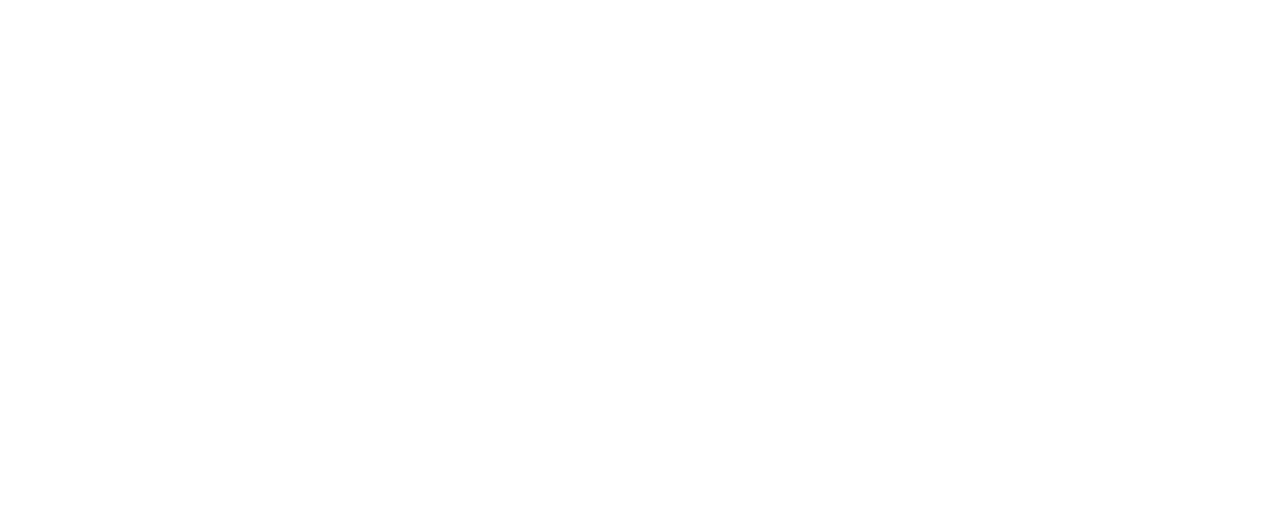
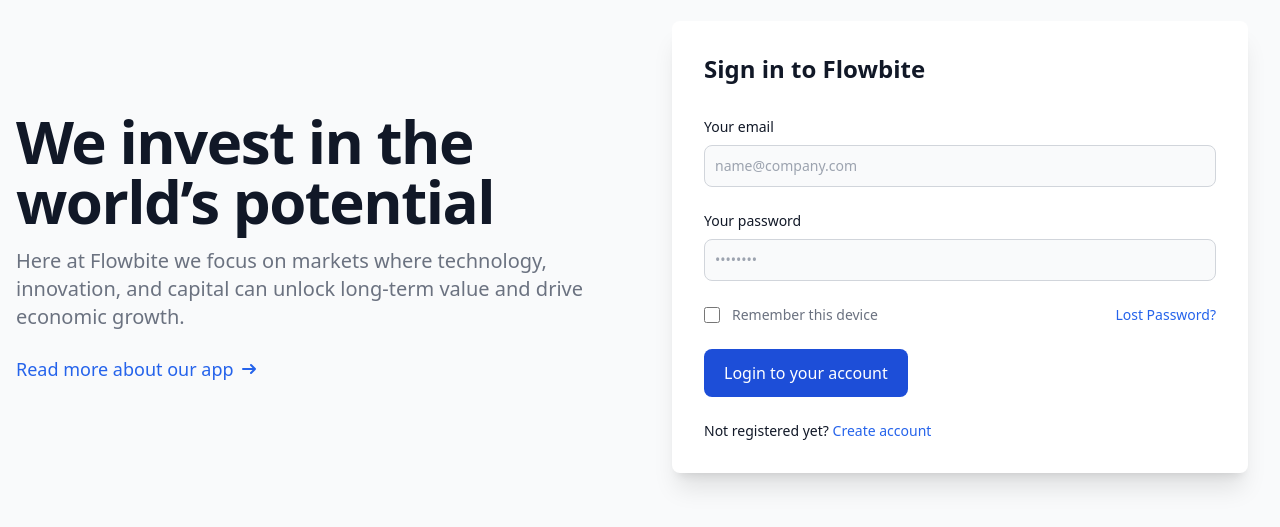
Before and after one commit to Om6064/Lab-Management-System, a React (Vite) app: page /login in a window 1280 px wide. Shown: the part 153-680 px from the top of the page. Built offline with nearby package versions, Linux system fonts and the light colour scheme; no server answers.

Commit message:
done with protected routes and login functionality

```diff
--- a/package.json
+++ b/package.json
@@ -12,7 +12,9 @@
   "dependencies": {
     "firebase": "^12.1.0",
     "react": "^19.1.1",
-    "react-dom": "^19.1.1"
+    "react-dom": "^19.1.1",
+    "react-router-dom": "^7.8.2",
+    "react-toastify": "^11.0.5"
   },
   "devDependencies": {
     "@eslint/js": "^9.33.0",
--- a/src/App.jsx
+++ b/src/App.jsx
@@ -1,16 +1,21 @@
-import { useContext, useState } from "react"
-import { AuthContext } from "./context/AuthContentProvider"
-import Counter from "./components/Counter";
-
-
-
+import { BrowserRouter, Route, Routes } from "react-router-dom"
+import Dashboard from "./pages/Dashboard"
+import ProtectedRoute from "./components/ProtectedRoute"
+import Login from "./pages/Login"
+import { ToastContainer } from "react-toastify"
+import ReverceProtectedRoutes from "./components/ReverceProtectedRoutes"
 
 const App = () => {
-    let store = useContext(AuthContext)
-    console.log(store);
     return (
-        <div> <Counter/></div>
-
+        <div>
+            <BrowserRouter>
+                <Routes>
+                    <Route path="/" element={<ProtectedRoute Comp={Dashboard}/>}/>
+                    <Route path="/login" element={<ReverceProtectedRoutes Comp={Login}/>}/>
+                </Routes>
+                <ToastContainer />
+            </BrowserRouter>
+        </div>
     )
 }
 
--- /dev/null
+++ b/src/components/ProtectedRoute.jsx
@@ -0,0 +1,21 @@
+import { useContext, useEffect } from 'react'
+import { useNavigate } from 'react-router-dom'
+import { AuthContext } from '../context/AuthContentProvider'
+
+const ProtectedRoute = ({ Comp }) => {
+    const {user} = useContext(AuthContext)
+    const navigate = useNavigate()
+
+    useEffect(() => {
+        if (user == null) {
+            navigate("/login")
+            return
+        }
+    }, [])
+
+    return (
+        <Comp />
+    )
+}
+
+export default ProtectedRoute
--- /dev/null
+++ b/src/components/ReverceProtectedRoutes.jsx
@@ -0,0 +1,21 @@
+import { useContext, useEffect } from "react"
+import { AuthContext } from "../context/AuthContentProvider"
+import { useNavigate } from "react-router-dom"
+
+const ReverceProtectedRoutes = ({Comp}) => {
+    const { user } = useContext(AuthContext)
+    const navigate = useNavigate()
+
+    useEffect(() => {
+        if (user !== null) {
+            navigate("/")
+            return
+        }
+    }, [])
+
+    return (
+        <Comp />
+    )
+}
+
+export default ReverceProtectedRoutes
--- /dev/null
+++ b/src/config/firebase.js
@@ -0,0 +1,15 @@
+
+import { initializeApp } from "firebase/app";
+import { getAuth } from "firebase/auth";
+
+const firebaseConfig = {
+  apiKey: "AIzaSyB8d6cN6GLMAjIZWV4q9HWyDsevvYzns8M",
+  authDomain: "lab-management-system-c3664.firebaseapp.com",
+  projectId: "lab-management-system-c3664",
+  storageBucket: "lab-management-system-c3664.firebasestorage.app",
+  messagingSenderId: "333375273638",
+  appId: "1:333375273638:web:f0eddeb4c9fd533a9a1267"
+};
+
+export const app = initializeApp(firebaseConfig);
+export const auth = getAuth(app)
--- a/src/context/AuthContentProvider.jsx
+++ b/src/context/AuthContentProvider.jsx
@@ -1,15 +1,23 @@
-import { createContext, useState } from "react"
+import { getAuth, onAuthStateChanged } from "firebase/auth"
+import { createContext, useEffect, useState } from "react"
+import { data } from "react-router-dom"
+import { app } from "../config/firebase"
 
 
-export const AuthContext =  createContext()
-export const AuthContentProvider = ({children}) => {
-    const [count,setCount] = useState(0);
-    const [input,setInput] = useState([]);
+export const AuthContext = createContext()
+export const AuthContentProvider = ({ children }) => {
+    const [user,setUser] = useState()
+
+    const auth = getAuth(app)
+    useEffect(() => {
+        onAuthStateChanged(auth, (data) => {
+            setUser(data)
+        })
+    }, [])
 
     const value = {
-    count,input,setCount
-}
-
+        user
+    }
     return (
         <AuthContext.Provider value={value}>
             {children}
--- /dev/null
+++ b/src/pages/Dashboard.jsx
@@ -0,0 +1,7 @@
+const Dashboard = () => {
+    return (
+        <div>Dashboard</div>
+    )
+}
+
+export default Dashboard
--- /dev/null
+++ b/src/pages/Login.jsx
@@ -0,0 +1,87 @@
+import { useState } from "react"
+import { app } from "../config/firebase";
+import { getAuth, signInWithEmailAndPassword } from "firebase/auth";
+import { useNavigate } from "react-router-dom";
+import { toast } from "react-toastify";
+
+const Login = () => {
+    const auth = getAuth(app);
+    const [input, setInput] = useState({
+        email: "", password: ""
+    })
+    const navigate = useNavigate();
+
+    const handleChange = (e) => {
+        setInput({ ...input, [e.target.id]: e.target.value })
+    }
+    console.log(input);
+
+    const handleSubmit = async(e) => {
+        e.preventDefault()
+
+        try {
+            await signInWithEmailAndPassword(auth,input.email,input.password)
+            navigate("/")
+        } catch (error) {
+            if (error.code == "auth/too-many-requests") {
+                toast.error("too-many-requests")
+            }
+            if (error.code == "auth/invalid-credential") {
+                toast.error("invalid-credential")
+            }
+        }
+    }
+
+    return (
+
+        <div className="">
+            <section className="bg-gray-50 dark:bg-gray-900 h-screen flex items-center justify-center">
+                <div className="py-8 px-4 mx-auto max-w-screen-xl lg:py-16 grid lg:grid-cols-2 gap-8 lg:gap-16">
+                    <div className="flex flex-col justify-center">
+                        <h1 className="mb-4 text-4xl font-extrabold tracking-tight leading-none text-gray-900 md:text-5xl lg:text-6xl dark:text-white">We invest in the world’s potential</h1>
+                        <p className="mb-6 text-lg font-normal text-gray-500 lg:text-xl dark:text-gray-400">Here at Flowbite we focus on markets where technology, innovation, and capital can unlock long-term value and drive economic growth.</p>
+                        <a href="#" className="text-blue-600 dark:text-blue-500 hover:underline font-medium text-lg inline-flex items-center">Read more about our app
+                            <svg className="w-3.5 h-3.5 ms-2 rtl:rotate-180" aria-hidden="true" xmlns="http://www.w3.org/2000/svg" fill="none" viewBox="0 0 14 10">
+                                <path stroke="currentColor" strokeLinecap="round" strokeLinejoin="round" strokeWidth={2} d="M1 5h12m0 0L9 1m4 4L9 9" />
+                            </svg>
+                        </a>
+                    </div>
+                    <div>
+                        <div className="w-full lg:max-w-xl p-6 space-y-8 sm:p-8 bg-white rounded-lg shadow-xl dark:bg-gray-800">
+                            <h2 className="text-2xl font-bold text-gray-900 dark:text-white">
+                                Sign in to Flowbite
+                            </h2>
+                            <form className="mt-8 space-y-6" onSubmit={handleSubmit}>
+                                <div>
+                                    <label htmlFor="email" className="block mb-2 text-sm font-medium text-gray-900 dark:text-white">Your email</label>
+                                    <input type="email" name="email" id="email" className="bg-gray-50 border border-gray-300 text-gray-900 text-sm rounded-lg focus:ring-blue-500 focus:border-blue-500 block w-full p-2.5 dark:bg-gray-700 dark:border-gray-600 dark:placeholder-gray-400 dark:text-white dark:focus:ring-blue-500 dark:focus:border-blue-500" placeholder="name@company.com" required onChange={handleChange} value={input.email} />
+                                </div>
+                                <div>
+                                    <label htmlFor="password" className="block mb-2 text-sm font-medium text-gray-900 dark:text-white">Your password</label>
+                                    <input type="password" name="password" id="password" placeholder="••••••••" className="bg-gray-50 border border-gray-300 text-gray-900 text-sm rounded-lg focus:ring-blue-500 focus:border-blue-500 block w-full p-2.5 dark:bg-gray-700 dark:border-gray-600 dark:placeholder-gray-400 dark:text-white dark:focus:ring-blue-500 dark:focus:border-blue-500" required onChange={handleChange} value={input.password} />
+                                </div>
+                                <div className="flex items-start">
+                                    <div className="flex items-center h-5">
+                                        <input id="remember" aria-describedby="remember" name="remember" type="checkbox" className="w-4 h-4 border-gray-300 rounded-sm bg-gray-50 focus:ring-3 focus:ring-blue-300 dark:focus:ring-blue-600 dark:ring-offset-gray-800 dark:bg-gray-700 dark:border-gray-600" required />
+                                    </div>
+                                    <div className="ms-3 text-sm">
+                                        <label htmlFor="remember" className="font-medium text-gray-500 dark:text-gray-400">Remember this device</label>
+                                    </div>
+                                    <a href="#" className="ms-auto text-sm font-medium text-blue-600 hover:underline dark:text-blue-500">Lost Password?</a>
+                                </div>
+                                <button type="submit" className="w-full px-5 py-3 text-base font-medium text-center text-white bg-blue-700 rounded-lg hover:bg-blue-800 focus:ring-4 focus:ring-blue-300 sm:w-auto dark:bg-blue-600 dark:hover:bg-blue-700 dark:focus:ring-blue-800">Login to your account</button>
+                                <div className="text-sm font-medium text-gray-900 dark:text-white">
+                                    Not registered yet? <a className="text-blue-600 hover:underline dark:text-blue-500">Create account</a>
+                                </div>
+                            </form>
+                        </div>
+                    </div>
+                </div>
+            </section>
+        </div>
+
+
+    )
+}
+
+export default Login
```
Also changed, not shown: eslint.config.js (deleted, +0 -29 lines), 1 other file (tests, documents, lock files or other folders).
